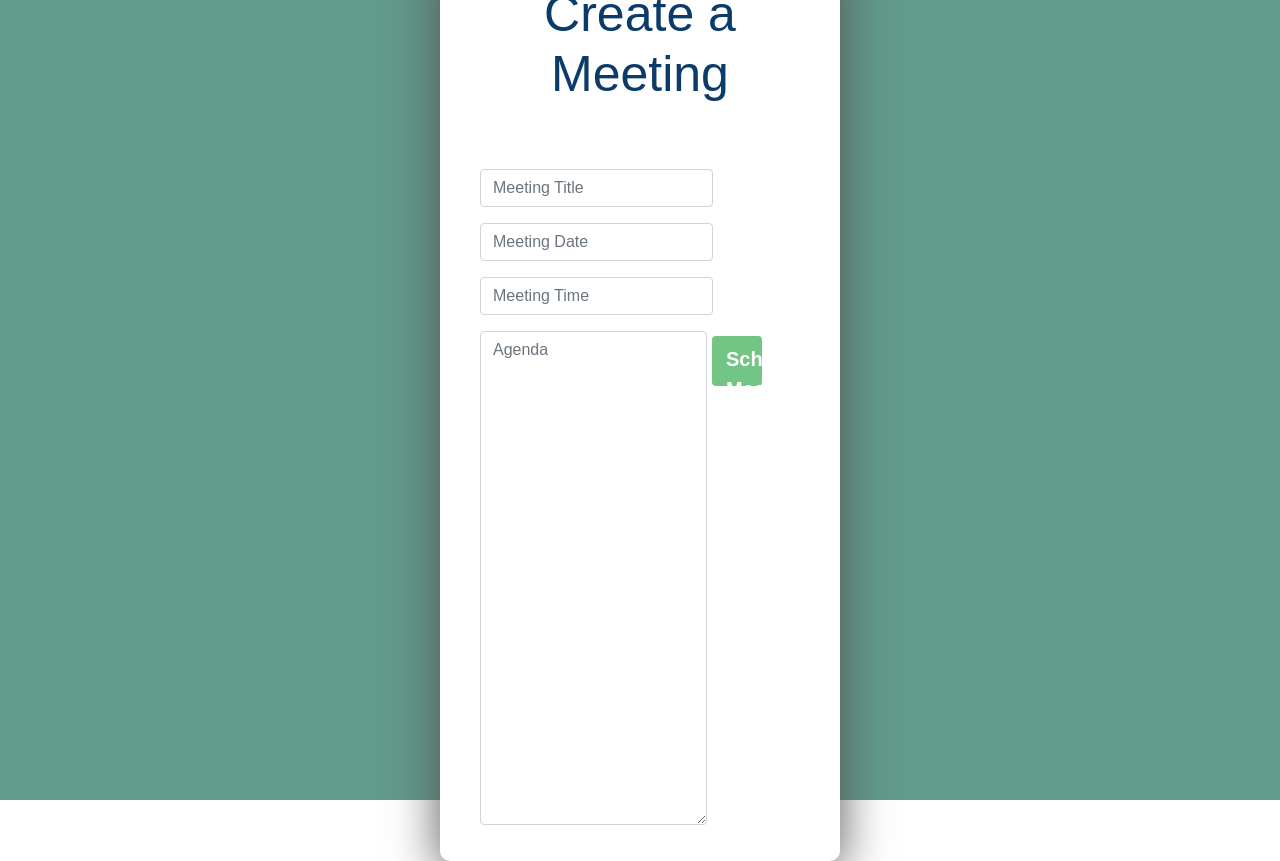
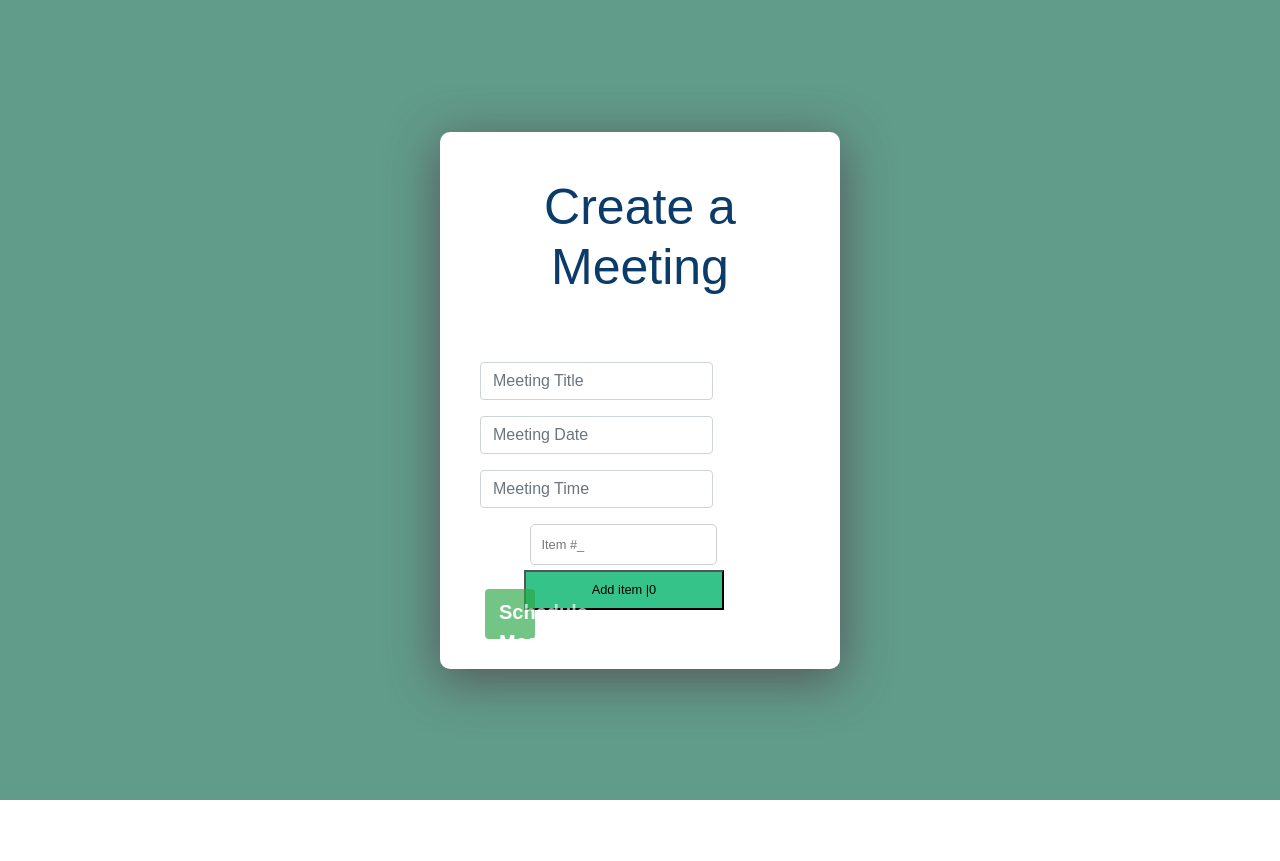
Before and after one commit to robsookim/encontro, a React (Create React App) app in the folder client/: page /create in a window 1280 px wide. After the commit the page ends 800 px from the top, so only its background shows below. Built offline with nearby package versions, Linux system fonts and the light colour scheme.

Commit message:
strugglezzz to get agenda front end thingy working but im on my wayyyy

```diff
--- /dev/null
+++ b/client/src/components/AgendaItem.css
@@ -0,0 +1,17 @@
+.agenda-item-wrapper{
+    box-sizing: border-box;
+    width:90%;
+    height:60px;
+    background:white;
+}
+
+label.item-header{
+    box-sizing: border-box;
+    width:80%;
+    height:40px;
+}
+button.add-item{
+    box-sizing: border-box;
+    width:200px;
+    height:40px;
+}
--- /dev/null
+++ b/client/src/components/AgendaItem.js
@@ -0,0 +1,20 @@
+import React, { Component } from "react";
+import "./AgendaItem.css"
+class AgendaItem extends Component {
+
+  render() {
+    return (
+      <div className="agenda-item-wrapper" value = {this.props.level}>
+        <label className = "item-header">
+            <input value = {this.props.inputValue}className = "item-header" placeholder="Item #_" onChange={this.props.onItemChange.bind(this,this.props.me, this.props.parent)}>
+            </input>
+            <button /*onClick={this.props.addItem}*/ className="add-item" onClick={this.props.onAddItem.bind(this, this.props.me,this.props.parent)}>
+                Add item {this.props.parent.join("/") + "|" + this.props.me}
+            </button>
+        </label>
+      </div>
+    );
+  }
+}
+
+export default AgendaItem;
--- a/client/src/pages/create.js
+++ b/client/src/pages/create.js
@@ -1,14 +1,15 @@
 import React, { Component } from "react";
 import { Input, TextArea, FormBtn } from "../components/Form";
 import API from "../utils/API.js";
-import '../App.css';
+import "../App.css";
+import AgendaItem from "../components/AgendaItem";
 
 class Create extends Component {
   state = {
     title: "",
     date: "",
     time: "",
-    agenda: ""
+    agenda: [{ header: "", items: [] }]
     // attendees: []
   };
   constructor(props) {
@@ -20,20 +21,46 @@ class Create extends Component {
 
   getMeetings = () => {
     API.getMeetings()
-        .then(res =>
-          console.log("got some meetings")
-        )
+      .then(res => console.log("got some meetings"))
       .catch(err => console.log(err));
   };
 
   handleInputChange(event) {
-      let {name: fieldName, value} = event.target;
+    let { name: fieldName, value } = event.target;
 
     this.setState({
       [fieldName]: value
     });
   }
-
+  displayItems = (arr, level, parent) => {
+    return arr.map((item, i) => {
+      if (typeof item === "object") {
+        return (
+          <div>
+            <AgendaItem
+              me={i}
+              parent={parent}
+              level={level}
+              onAddItem={this.handleAgendaItemAdd}
+              onItemChange={this.handleAgendaItemChange}
+              inputValue={item.header}
+            />
+            {this.displayItems(item.items, level + 1, parent.concat([i]))}
+          </div>
+        );
+      }
+      return (
+        <AgendaItem
+          me={i}
+          parent={parent}
+          level={level}
+          onAddItem={this.handleAgendaItemAdd}
+          onItemChange={this.handleAgendaItemChange}
+          inputValue={item}
+        />
+      );
+    });
+  };
   handleFormSubmit(event) {
     event.preventDefault();
     console.log("form has been submitted");
@@ -42,23 +69,77 @@ class Create extends Component {
       date: this.state.date,
       time: this.state.time,
       agenda: this.state.agenda
-      }
+    };
 
     this.setState({
       title: "",
       date: "",
       time: "",
       agenda: ""
-      })
+    });
 
     API.saveMeeting(meeting)
       .then(res => {
-        console.log("REACT saved the meeting")
+        console.log("REACT saved the meeting");
         // this.getMeetings()
         this.props.history.push("/join");
-      }).catch(err => console.log(err));
+      })
+      .catch(err => console.log(err));
   }
 
+  handleAgendaItemAdd = (me, parent, event) => {
+    event.preventDefault();
+
+    function stepThrough(arr, parent) {
+      if (parent.length <1) {
+        if (typeof arr[me] === "object") {
+          arr[me].items.push("");
+          return arr;
+        } else {
+          arr[me] = { header: arr[me], items: [""] };
+          return arr;
+        }
+      }else{
+        // console.log("Parent: "+parent);
+        // console.log(arr);
+        arr[parent[0]].items = stepThrough(arr[parent[0]].items, parent.slice(1));
+        return arr;
+      }
+    }
+    let agendaCopy = stepThrough(this.state.agenda.slice(0), parent);
+
+    console.log(agendaCopy);
+    console.log(this.state.agenda);
+
+    this.setState({
+      agenda: agendaCopy
+    });
+  };
+  handleAgendaItemChange = (me, parent, event) => {
+    console.log("ITEMCHANGE");
+    event.preventDefault();
+    function stepThrough(arr, parent) {
+      if (parent.length <1) {
+        if (typeof arr[me] === "object") {
+          arr[me].header = event.target.value;
+          return arr;
+        } else {
+          arr[me] = event.target.value;
+          return arr;
+        }
+      }else{
+        // console.log("Parent: "+parent);
+        // console.log(arr);
+        arr[parent[0]].items = stepThrough(arr[parent[0]].items, parent.slice(1));
+        return arr;
+      }
+    }
+    let agendaCopy = stepThrough(this.state.agenda.slice(0), parent);
+
+    this.setState({
+      agenda: agendaCopy
+    });
+  };
   render() {
     return (
       <div className="wrapper">
@@ -85,14 +166,15 @@ class Create extends Component {
               name="time"
               placeholder="Meeting Time"
             />
-                <TextArea
+            {/* <TextArea
                   value={this.state.agenda}
                   onChange={this.handleInputChange}
                   name="agenda"
                   placeholder="Agenda"
-                />
+                /> */}
+            {this.displayItems(this.state.agenda, 0, [])}
             <FormBtn
-                  disabled={!(this.state.title)}
+              disabled={!this.state.title}
               onClick={this.handleFormSubmit}
             >
               Schedule Meeting
@@ -100,7 +182,6 @@ class Create extends Component {
           </form>
         </div>
       </div>
-
     );
   }
 }
```
Lines whose indentation alone changed are shown as unchanged.
